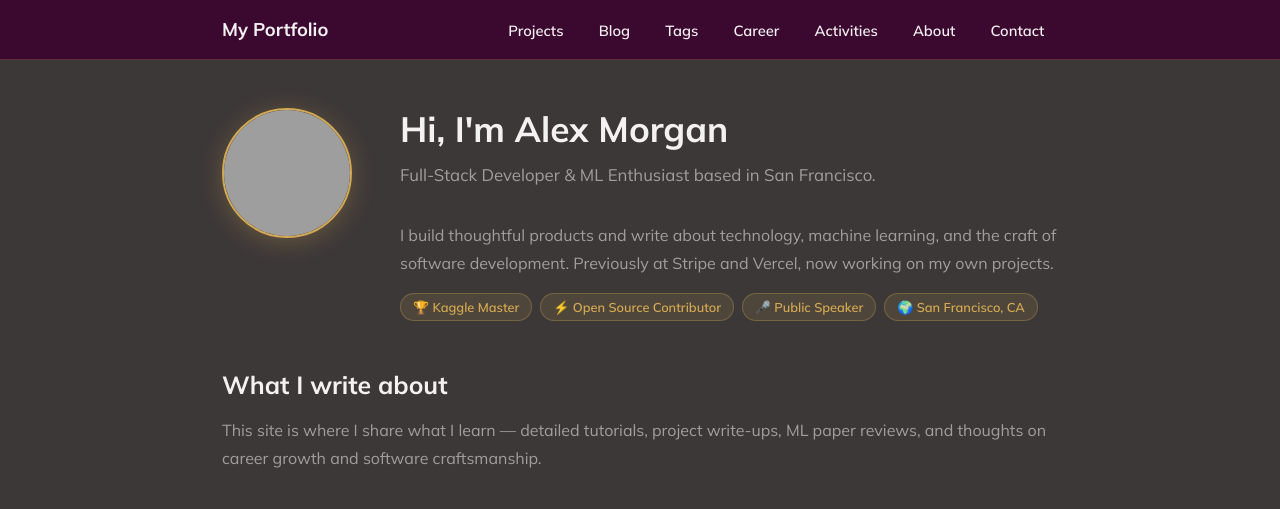
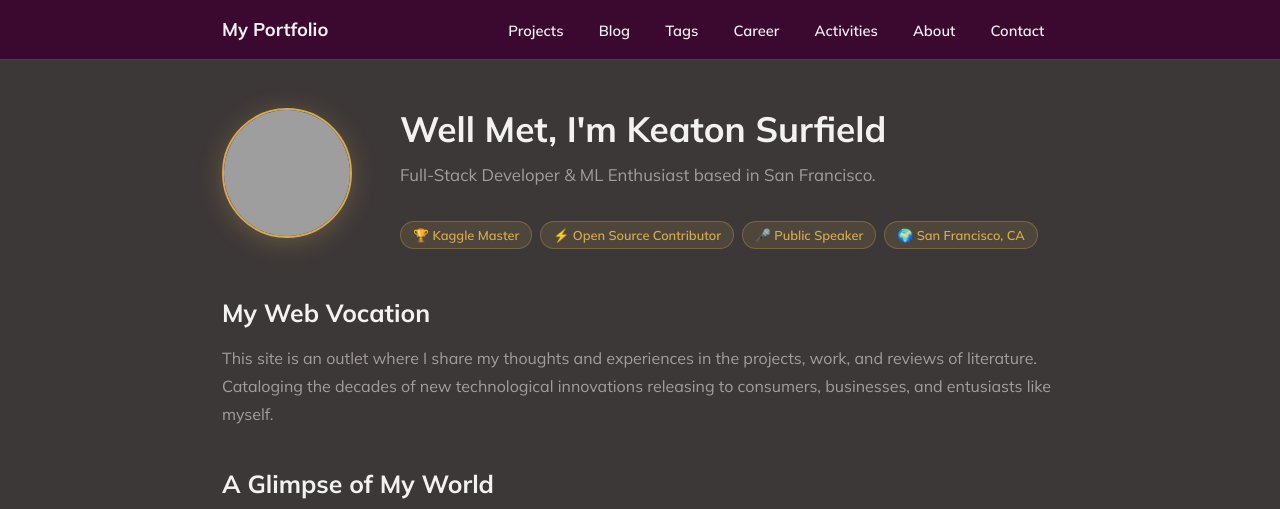
Before and after one commit to KeatonSurfield/WebBlog, a plain HTML site: page index.html in a window 1280 px wide. Shown: the top 509 px of the page. Drawn offline with Linux system fonts and the light colour scheme; grey boxes are pictures that could not be loaded.

Commit message:
Update index.html

```diff
--- a/index.html
+++ b/index.html
@@ -377,9 +377,9 @@
         src="https://images.unsplash.com/photo-1507003211169-0a1dd7228f2d?w=260&h=260&fit=crop&crop=face"
         alt="Profile photo" />
       <div class="hero-text">
-        <h1>Hi, I'm Alex Morgan</h1>
+        <h1>Well Met, I'm Keaton Surfield</h1>
         <p class="subtitle">Full-Stack Developer & ML Enthusiast based in San Francisco.</p>
-        <p>I build thoughtful products and write about technology, machine learning, and the craft of software development. Previously at Stripe and Vercel, now working on my own projects.</p>
+        <p></p>
         <div class="badge-row">
           <span class="badge">🏆 Kaggle Master</span>
           <span class="badge">⚡ Open Source Contributor</span>
@@ -389,8 +389,8 @@
       </div>
     </div>
 
-    <h2>What I write about</h2>
-    <p>This site is where I share what I learn — detailed tutorials, project write-ups, ML paper reviews, and thoughts on career growth and software craftsmanship.</p>
+    <h2>My Web Vocation</h2>
+    <p>This site is an outlet where I share my thoughts and experiences in the projects, work, and reviews of literature. Cataloging the decades of new technological innovations releasing to consumers, businesses, and entusiasts like myself. </p>
 
     <!-- Photo 2: Activities/About section photo (fade reveal) -->
     <div class="section-header">
```
